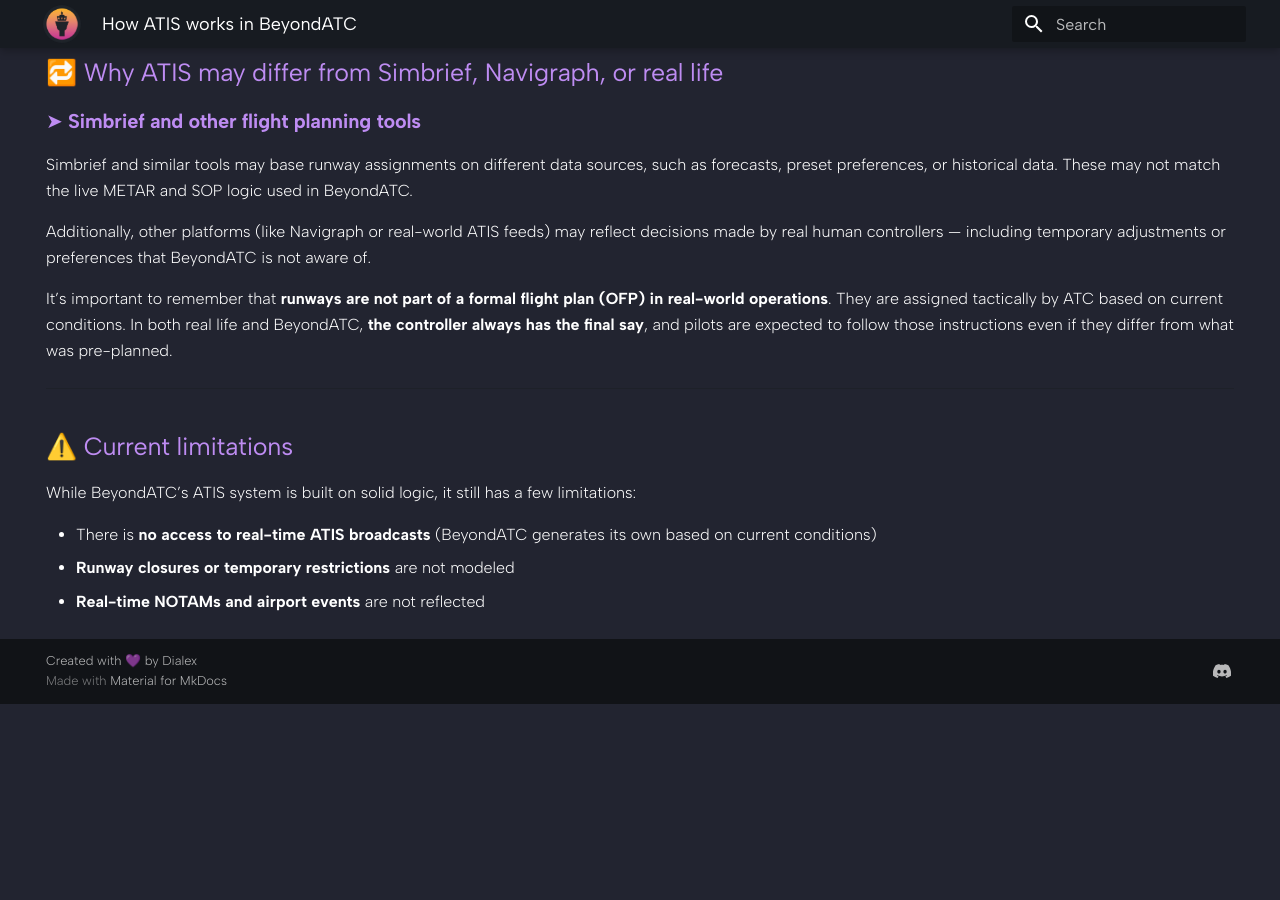
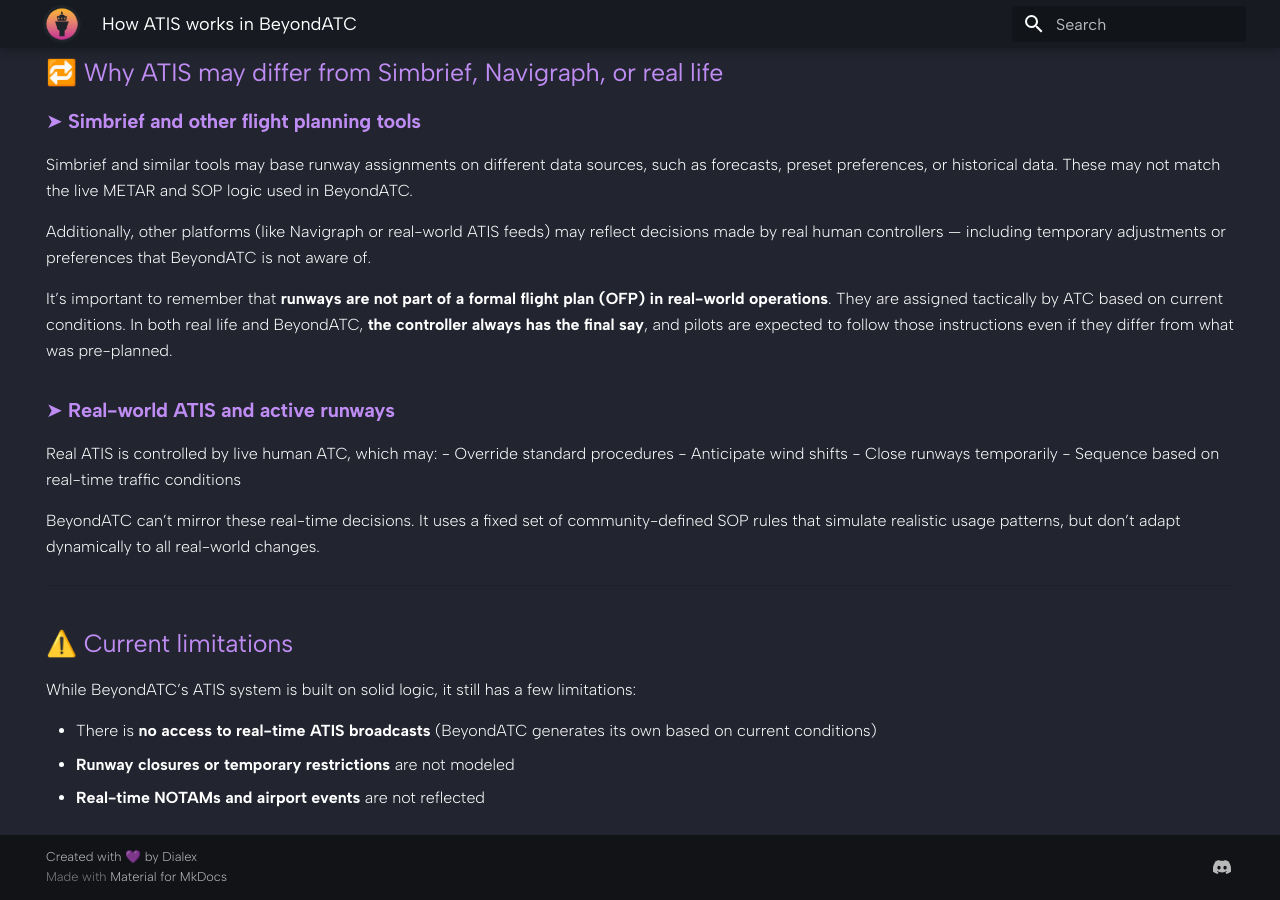
Before and after one commit to BeyondATC/BeyondATC_Wiki, an MkDocs documentation site: the page built from docs/knowledge-base/atis.md, in a window 1280 px wide and 900 px high, scrolled down 1235 px. Built offline with MkDocs 1.6.1 and Material for MkDocs 9.7.7, drawn with Linux system fonts in a browser that asks for light colours; before the commit the page ends 1939 px from its top, so only the background shows below that.

Commit message:
update information

```diff
--- a/docs/knowledge-base/atis.md
+++ b/docs/knowledge-base/atis.md
@@ -58,6 +58,16 @@ Additionally, other platforms (like Navigraph or real-world ATIS feeds) may refl
 
 It’s important to remember that **runways are not part of a formal flight plan (OFP) in real-world operations**. They are assigned tactically by ATC based on current conditions. In both real life and BeyondATC, **the controller always has the final say**, and pilots are expected to follow those instructions even if they differ from what was pre-planned.
 
+### ➤ **Real-world ATIS and active runways**
+
+Real ATIS is controlled by live human ATC, which may:
+- Override standard procedures
+- Anticipate wind shifts
+- Close runways temporarily
+- Sequence based on real-time traffic conditions
+
+BeyondATC can’t mirror these real-time decisions. It uses a fixed set of community-defined SOP rules that simulate realistic usage patterns, but don’t adapt dynamically to all real-world changes.
+
 ---
 
 ## ⚠️ Current limitations
```
